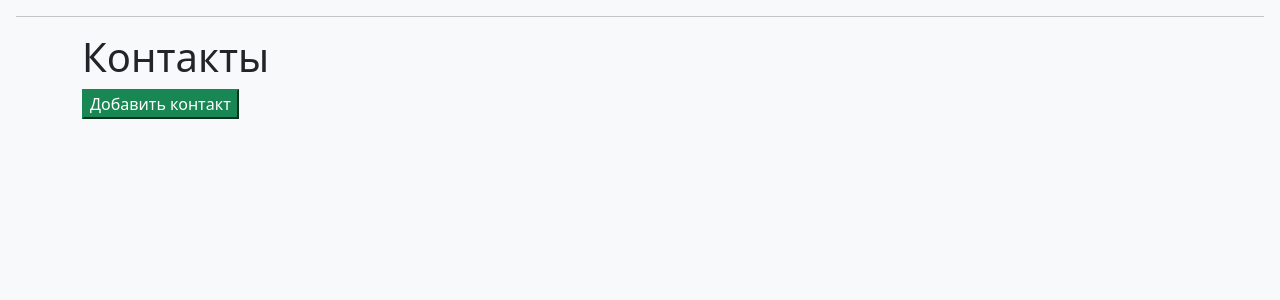
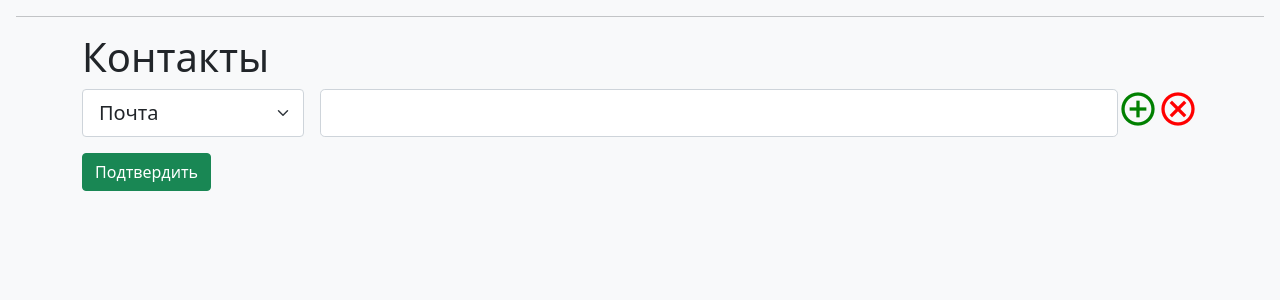
Before and after one commit to siailya/BoisRouge, a Flask app: page /contacts in a window 1280 px wide. Shown: the part 72-372 px from the top of the page. Run offline with Flask 2, Linux system fonts and the light colour scheme.

Commit message:
Contacts (field creation and deletion)

```diff
--- a/news_form.py
+++ b/forms.py
@@ -19,7 +19,7 @@ class NewsForm(FlaskForm):
     zh_header = StringField("Заголовок (zh) ", validators=[DataRequired("Введите заголовок на китайском языке")])
     zh_description = StringField("Описание (zh)", validators=[DataRequired("Введите описание на китайском языке")])
     zh_text = TextAreaField("Текст (zh)", validators=[DataRequired("Введите текст новости на китайском языке")])
-    # TODO: Локаль CN везде поменять на ZH
+
     vt_header = StringField("Заголовок (vt) ", validators=[DataRequired("Введите заголовок на вьетнамском языке")])
     vt_description = StringField("Описание (vt)", validators=[DataRequired("Введите описание на вьетнамском языке")])
     vt_text = TextAreaField("Текст (vt)", validators=[DataRequired("Введите текст новости на вьетнамском языке")])
@@ -31,3 +31,7 @@ class NewsForm(FlaskForm):
     pictures = FileField("Фотография")
 
     submit = SubmitField("Подтвердить")
+
+
+class ContactForm(FlaskForm):
+    submit = SubmitField("Подтвердить")
--- a/main.py
+++ b/main.py
@@ -1,7 +1,7 @@
 from flask import Flask, request, render_template, redirect, session
 from pymongo import MongoClient
 from flask_mongoengine import MongoEngine
-from news_form import NewsForm
+from forms import NewsForm, ContactForm
 from bson.objectid import ObjectId
 from processing import *
 from flask_babel import Babel
@@ -195,7 +195,8 @@ def new_item(nid):
 
 @app.route('/contacts', methods=["GET", "POST"])
 def contacts():
-    return render_template("contacts.html")
+    contact_form = ContactForm()
+    return render_template("contacts.html", contact_form=contact_form)
 
 
 app.run(debug=True)
--- a/templates/contacts.html
+++ b/templates/contacts.html
@@ -2,31 +2,50 @@
 
 {% block content %}
   <h1 class="display-6">Контакты</h1>
-  <form>
-    <div class="mb-3">
-      <div class="container">
-        <div id="list">
-
-        </div>
+  <form method="post" novalidate enctype="multipart/form-data">
+    <div id="parentId">
+      <div style="display: flex">
+          <select name="type[1]" class="form-select form-select-lg mb-3 me-3" style="width: 20vw">
+            <option value="text">Почта</option>
+            <option value="int">Телефон</option>
+            <option value="float">Социальная сеть</option>
+          </select>
+          <input name="url[1]" class="form-control form-control-lg mb-3" type='text'/>
+          <a style="color:green;" onclick="return addField()" href="#"><i class="material-icons-outlined" style="font-size: 5vh">add_circle_outline</i></a>
+          <a style="color:red;" onclick="return deleteField(this)" href="#"><i class="material-icons-outlined" style="font-size: 5vh">cancel</i></a>
       </div>
-      <input type="button" class="btn-success" id="add_contact" name="add_contact" value="Добавить контакт"
-             onclick="makeField()"/>
     </div>
+  <div class="mb-3">
+      {{ contact_form.submit(class="btn btn-success") }}
+  </div>
   </form>
 
   <script>
-      function makeField() {
-          var div = document.createElement('div');
-          div.style.display = "flex"
-          div.innerHTML = "<select class='form-select form-select-lg mb-3 me-3' style='width: 20vw'> " +
-              "<option>Телефон</option> " +
-              "<option>Почта</option>" +
-              "<option>Социальная сеть</option>" +
-              "</select>";
-          div.innerHTML += "<input class='form-control form-control-lg mb-3' type='text'>"
-          document.getElementById('list').insertBefore(div, null);
+      var countOfFields = 1;
+      var curFieldNameId = 1;
+      function deleteField(a) {
+          if (countOfFields > 1) {
+              var contDiv = a.parentNode;
+              contDiv.parentNode.removeChild(contDiv);
+              countOfFields--;
+          }
+          return false;
       }
 
-      document.getElementById('files').addEventListener('change', showFile, false);
+      function addField() {
+          countOfFields++;
+          curFieldNameId++;
+          var div = document.createElement("div");
+          div.style.display = "flex"
+          div.innerHTML = "<select name='type[" + curFieldNameId + "]' class='form-select form-select-lg mb-3 me-3' style='width: 20vw'>" +
+              "<option value='e-mail'>Почта</option>" +
+              "<option value='phone'>Телефон</option>" +
+              "<option value='social_network'>Социальная сеть</option></select>" +
+              "<input name=\"url[" + curFieldNameId + "]\" class='form-control form-control-lg mb-3' type='text' /> " +
+              "<a style='color:green;' onclick='return addField()' href='#'><i class='material-icons-outlined' style='font-size: 5vh'>add_circle_outline</i></a>" +
+              "<a style='color:red;' onclick='return deleteField(this)' href='#'><i class='material-icons-outlined' style='font-size: 5vh'>cancel</i></a>";
+          document.getElementById("parentId").appendChild(div);
+          return false;
+      }
   </script>
 {% endblock %}
```
